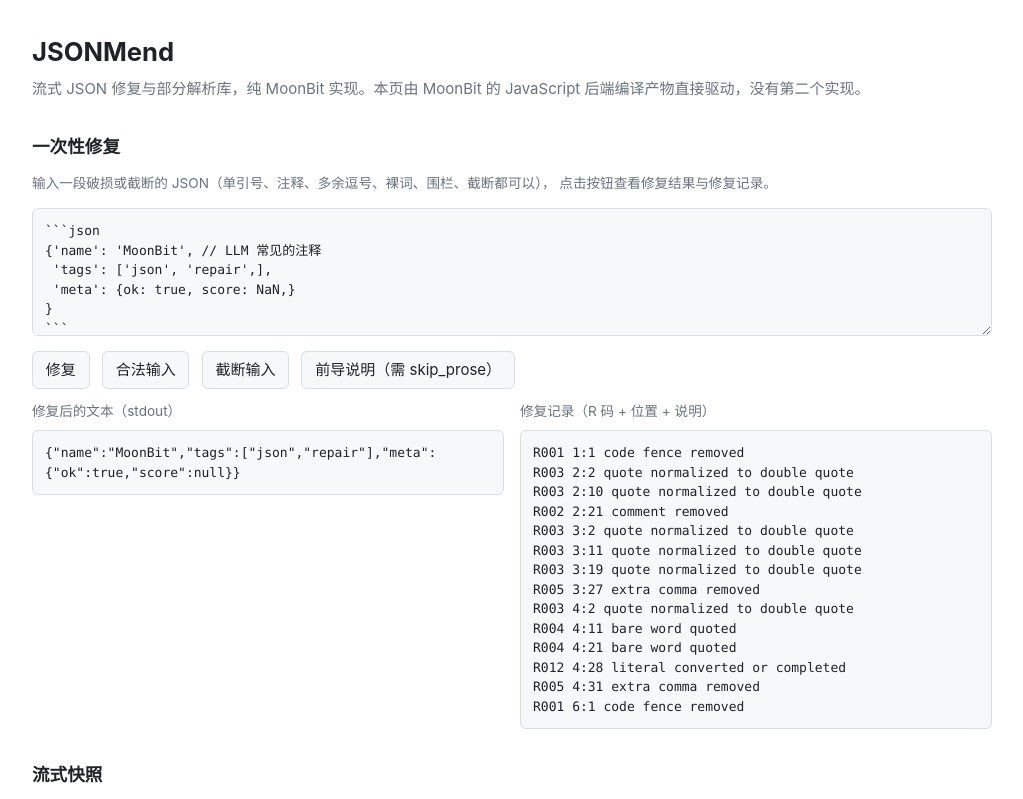
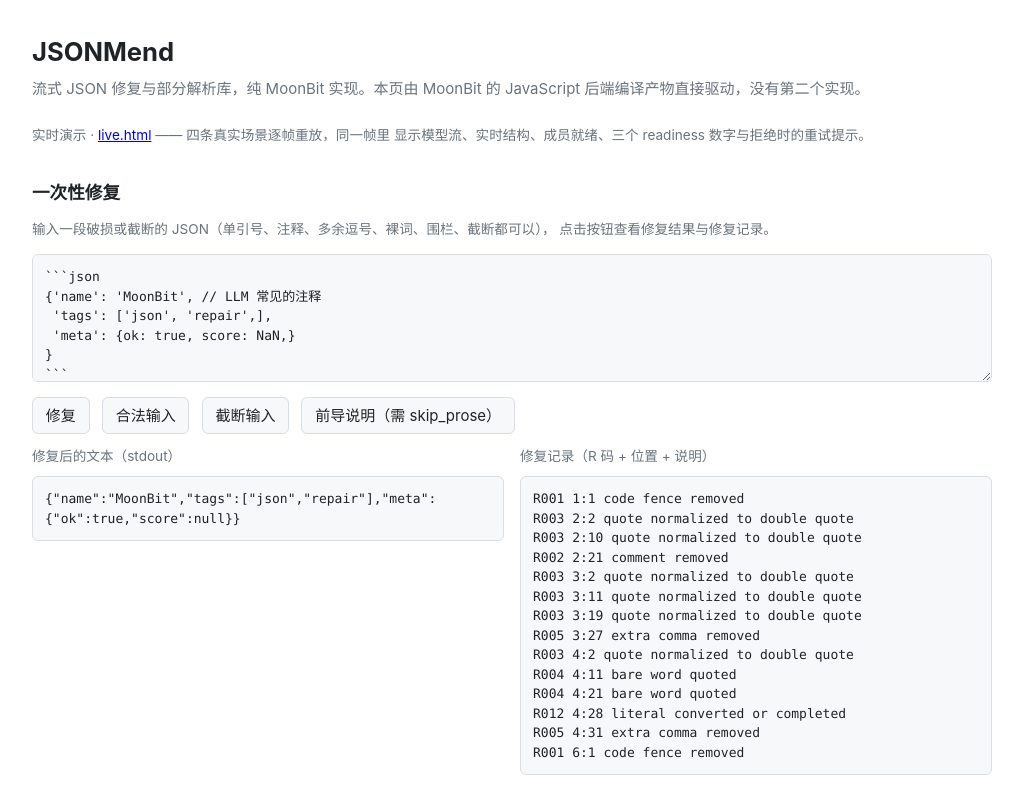
Before and after one commit to wenhuang2333/Moonbit-haker, a plain HTML site: page static/demo/index.html in a window 1280 px wide. Shown: the top 799 px of the page, without its empty margins (128-1151 px from the left). Drawn offline with Linux system fonts and the light colour scheme.

Commit message:
Publish the browser demo on GitHub Pages
Pages is enabled with build_type "workflow"; this workflow uploads
static/demo/ verbatim so live.html and jsonmend.js resolve at
https://wenhuang2333.github.io/Moonbit-haker/. index.html links to
live.html, and static/demo/README.md documents the one-command local
server for when Pages is unavailable.

```diff
--- a/static/demo/index.html
+++ b/static/demo/index.html
@@ -83,6 +83,10 @@
       <p class="lead">
         流式 JSON 修复与部分解析库，纯 MoonBit 实现。本页由 MoonBit 的 JavaScript
         后端编译产物直接驱动，没有第二个实现。
+      </p>
+      <p class="label">
+        实时演示 · <a href="./live.html">live.html</a> —— 四条真实场景逐帧重放，同一帧里
+        显示模型流、实时结构、成员就绪、三个 readiness 数字与拒绝时的重试提示。
       </p>
 
       <h2>一次性修复</h2>
```
Also changed, not shown: .github/workflows/pages.yml (added), static/demo/README.md (added).
